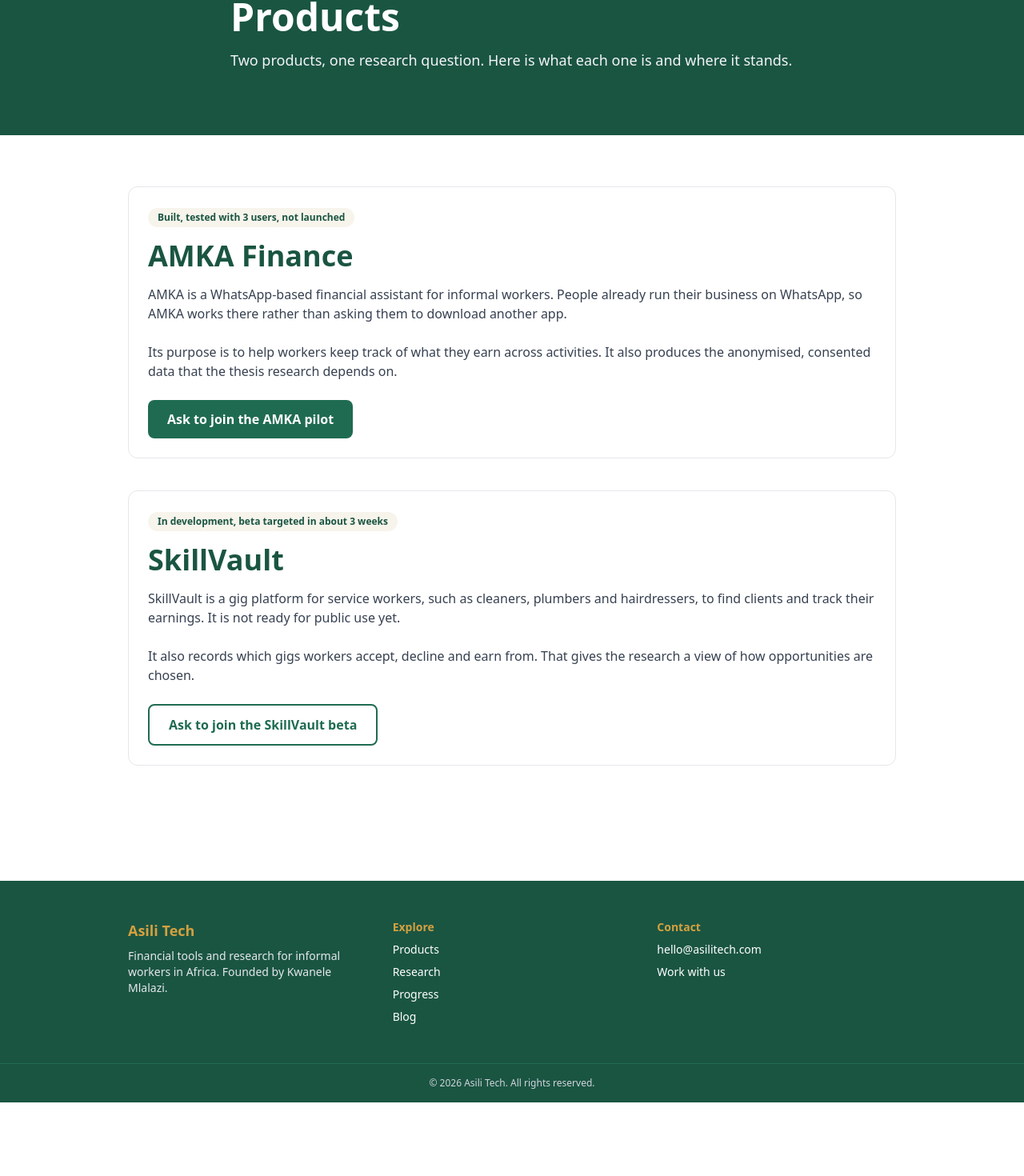
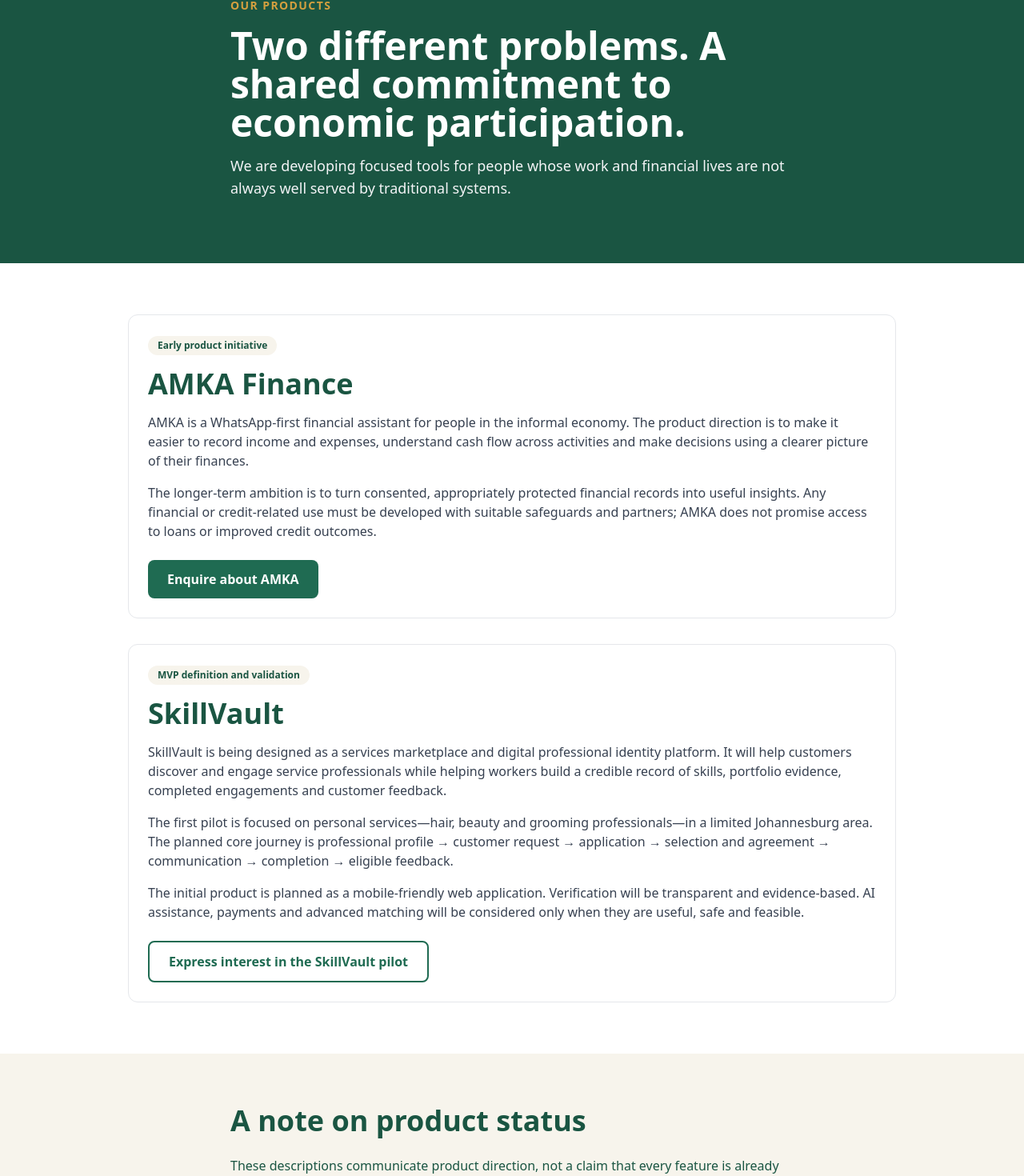
Before and after one commit to Muller007/asilitech-website, a Next.js app: page /products in a window 1280 px wide. Shown: the part 156-1626 px from the top of the page at 80% size. Before the commit the page ends 1534 px from the top, so only its background shows below. Built offline with nearby package versions, Linux system fonts and the light colour scheme.

Commit message:
Revise product details and status messaging
Updated product descriptions and statuses for AMKA Finance and SkillVault.

```diff
--- a/app/products/page.tsx
+++ b/app/products/page.tsx
@@ -7,46 +7,73 @@ export default function Products() {
     <div>
       <section className="bg-asili-dark py-16 text-white md:py-20">
         <div className="section-container max-w-3xl">
-          <h1 className="mb-4 text-white">Products</h1>
-          <p className="text-lg text-gray-100">Two products, one research question. Here is what each one is and where it stands.</p>
+          <p className="mb-4 text-sm font-semibold uppercase tracking-widest text-asili-gold">Our products</p>
+          <h1 className="mb-4 text-white">Two different problems. A shared commitment to economic participation.</h1>
+          <p className="text-lg text-gray-100">
+            We are developing focused tools for people whose work and financial
+            lives are not always well served by traditional systems.
+          </p>
         </div>
       </section>
 
       <section className="section-container py-16">
-        <div className="card mb-10">
-          <span className="badge mb-4">Built, tested with 3 users, not launched</span>
+        <div className="card mb-8">
+          <span className="badge mb-4">Early product initiative</span>
           <h2 className="mb-4">AMKA Finance</h2>
-          <p className="mb-6 text-gray-700">
-            AMKA is a WhatsApp-based financial assistant for informal workers. People already run their business on WhatsApp,
-            so AMKA works there rather than asking them to download another app.
+          <p className="mb-4 text-gray-700">
+            AMKA is a WhatsApp-first financial assistant for people in the informal
+            economy. The product direction is to make it easier to record income
+            and expenses, understand cash flow across activities and make decisions
+            using a clearer picture of their finances.
           </p>
           <p className="mb-6 text-gray-700">
-            Its purpose is to help workers keep track of what they earn across activities. It also produces the anonymised,
-            consented data that the thesis research depends on.
+            The longer-term ambition is to turn consented, appropriately protected
+            financial records into useful insights. Any financial or credit-related
+            use must be developed with suitable safeguards and partners; AMKA does
+            not promise access to loans or improved credit outcomes.
           </p>
-          {site.amkaWhatsAppUrl ? (
-            <a href={site.amkaWhatsAppUrl} className="btn-primary">Join AMKA on WhatsApp</a>
-          ) : (
-            <a href={`mailto:${site.email}?subject=AMKA%20pilot`} className="btn-primary">Ask to join the AMKA pilot</a>
-          )}
+          <a href={`mailto:${site.email}?subject=AMKA%20enquiry`} className="btn-primary">
+            Enquire about AMKA
+          </a>
         </div>
 
         <div className="card">
-          <span className="badge mb-4">In development, beta targeted in about 3 weeks</span>
+          <span className="badge mb-4">MVP definition and validation</span>
           <h2 className="mb-4">SkillVault</h2>
-          <p className="mb-6 text-gray-700">
-            SkillVault is a gig platform for service workers, such as cleaners, plumbers and hairdressers, to find clients and
-            track their earnings. It is not ready for public use yet.
+          <p className="mb-4 text-gray-700">
+            SkillVault is being designed as a services marketplace and digital
+            professional identity platform. It will help customers discover and
+            engage service professionals while helping workers build a credible
+            record of skills, portfolio evidence, completed engagements and
+            customer feedback.
+          </p>
+          <p className="mb-4 text-gray-700">
+            The first pilot is focused on personal services—hair, beauty and
+            grooming professionals—in a limited Johannesburg area. The planned
+            core journey is professional profile → customer request → application
+            → selection and agreement → communication → completion → eligible
+            feedback.
           </p>
           <p className="mb-6 text-gray-700">
-            It also records which gigs workers accept, decline and earn from. That gives the research a view of how opportunities
-            are chosen.
+            The initial product is planned as a mobile-friendly web application.
+            Verification will be transparent and evidence-based. AI assistance,
+            payments and advanced matching will be considered only when they are
+            useful, safe and feasible.
           </p>
-          {site.skillVaultUrl ? (
-            <a href={site.skillVaultUrl} className="btn-secondary">Visit SkillVault</a>
-          ) : (
-            <a href={`mailto:${site.email}?subject=SkillVault%20beta`} className="btn-secondary">Ask to join the SkillVault beta</a>
-          )}
+          <a href={`mailto:${site.email}?subject=SkillVault%20pilot%20interest`} className="btn-secondary">
+            Express interest in the SkillVault pilot
+          </a>
+        </div>
+      </section>
+
+      <section className="bg-asili-cream py-16">
+        <div className="section-container max-w-3xl">
+          <h2 className="mb-6">A note on product status</h2>
+          <p className="prose-body">
+            These descriptions communicate product direction, not a claim that
+            every feature is already available. We will update this page as
+            prototypes, pilots and validated capabilities become real.
+          </p>
         </div>
       </section>
     </div>
```
